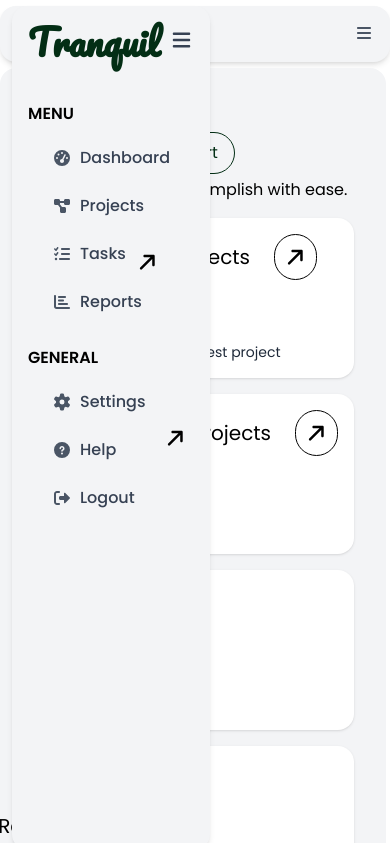
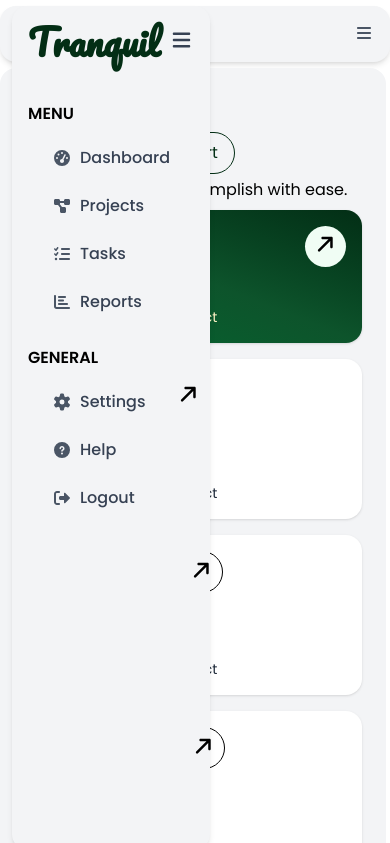
Before and after one commit to Blxss-T/Progress-Tracking-System-frontend, a React (Vite) app: page / in a window 390 px wide. Shown: the top 843 px of the page. Built offline with nearby package versions, Linux system fonts and the light colour scheme; a web font is replaced by a local one.

Commit message:
Initial commit

```diff
--- a/src/components/Dashboard.jsx
+++ b/src/components/Dashboard.jsx
@@ -28,14 +28,14 @@
       <p>Plan, prioritize, and accomplish with ease.</p>
 
       {/* Dashboard Grid Section */}
-<div className="p-4 bg-gray-100">
-  <div className="grid grid-cols-1 sm:grid-cols-2 lg:grid-cols-4 gap-4 w-full max-w-full text-xl">
+<div className="p-2 sm:p-4 bg-gray-100">
+  <div className="grid grid-cols-1 sm:grid-cols-2 lg:grid-cols-4 gap-4 w-full max-w-full text-base sm:text-lg md:text-xl">
 
     {/* Total Projects Card */}
     <div className="bg-gradient-to-bl from-green-950 via-green-900 to-green-800
-                    text-white rounded-2xl shadow p-4 h-40 flex flex-col justify-between">
+                    text-white rounded-2xl shadow p-4 min-h[10rem] flex flex-col justify-between">
       <div className='flex justify-between items-center w-full'>
-        <p>Total Projects</p>
+        <p className='text-sm sm:text-base break-words'>Total Projects</p>
         <div className="bg-green-50 text-black p-2 rounded-full hover:text-gray-500">
           <FontAwesomeIcon
   icon={faArrowUp}
@@ -53,7 +53,7 @@
     {/* Other summary cards */}
     <div className="bg-white rounded-2xl shadow p-4 h-40 flex flex-col justify-between">
       <div className='flex  items-center w-full gap-6'>
-        <p>Ended Projects</p>
+        <p className='text-sm sm:text-base break-words'>Ended Projects</p>
         <div className="border text-black p-2 rounded-full hover:text-gray-500">
           <FontAwesomeIcon
           icon={faArrowUp}
@@ -70,7 +70,7 @@
     </div>
     <div className="bg-white rounded-2xl shadow p-4 h-40 flex flex-col justify-between ">
      <div className='flex  items-center w-full gap-6'>
-        <p>Running Porjects</p>
+        <p className='text-sm sm:text-base break-words'>Running Porjects</p>
         <div className="border text-black p-2 rounded-full hover:text-gray-500">
           <FontAwesomeIcon
           icon={faArrowUp}
@@ -86,7 +86,7 @@
     </div>
     <div className="bg-white rounded-2xl shadow p-4 h-40 flex flex-col justify-between">
      <div className='flex  items-center w-full gap-6'>
-        <p>Pending projects</p>
+        <p className='text-sm sm:text-base break-words'>Pending projects</p>
         <div className="border text-black p-2 rounded-full hover:text-gray-500">
           <FontAwesomeIcon
           icon={faArrowUp}
@@ -103,7 +103,7 @@
 
 
     {/* Middle Row */}
-    <div className=" col-span-2 bg-white rounded-2xl shadow p-4 h-40 flex items-center justify-center">
+    <div className=" col-span-1 sm:col-span-2 bg-white rounded-2xl shadow p-4 min-h-[18rem] flex items-center justify-center">
       <Chart />
     </div>
     <div className="bg-white rounded-2xl shadow p-4 h-40 flex items-center justify-center">
```
